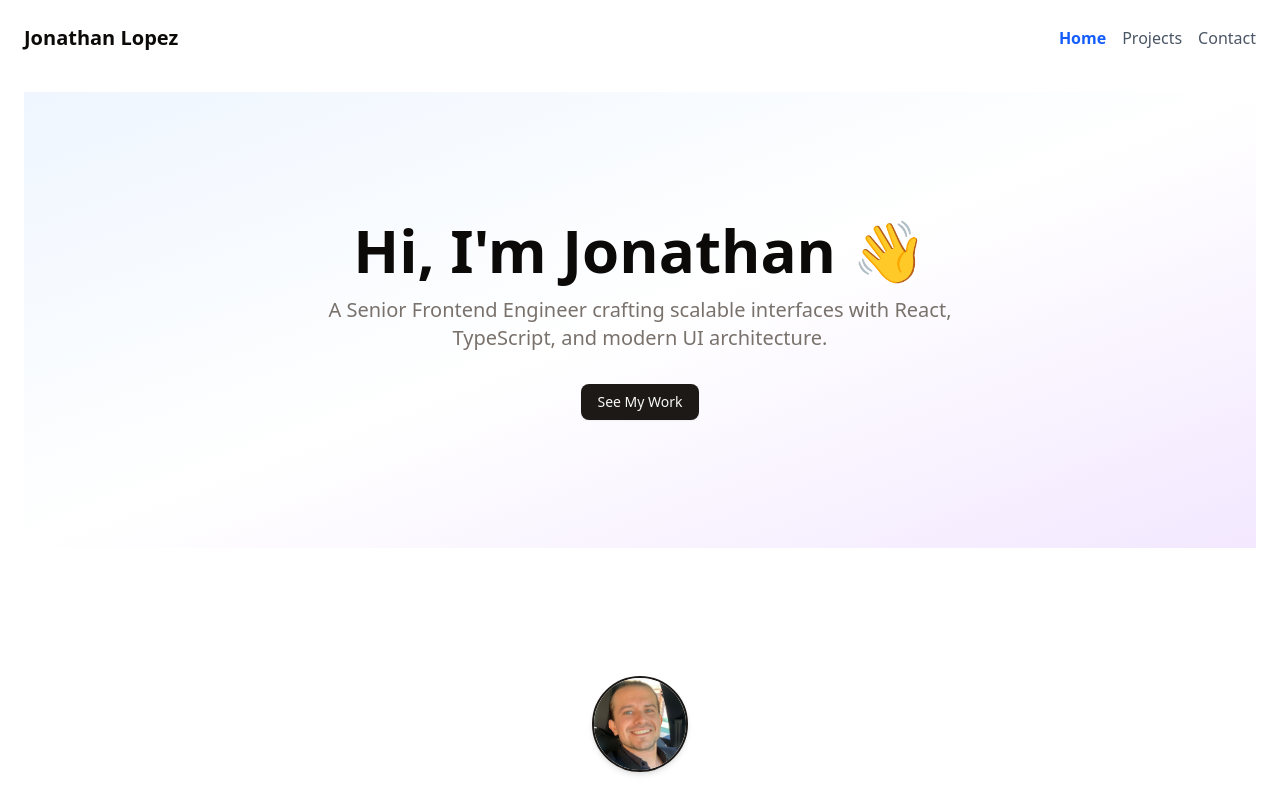
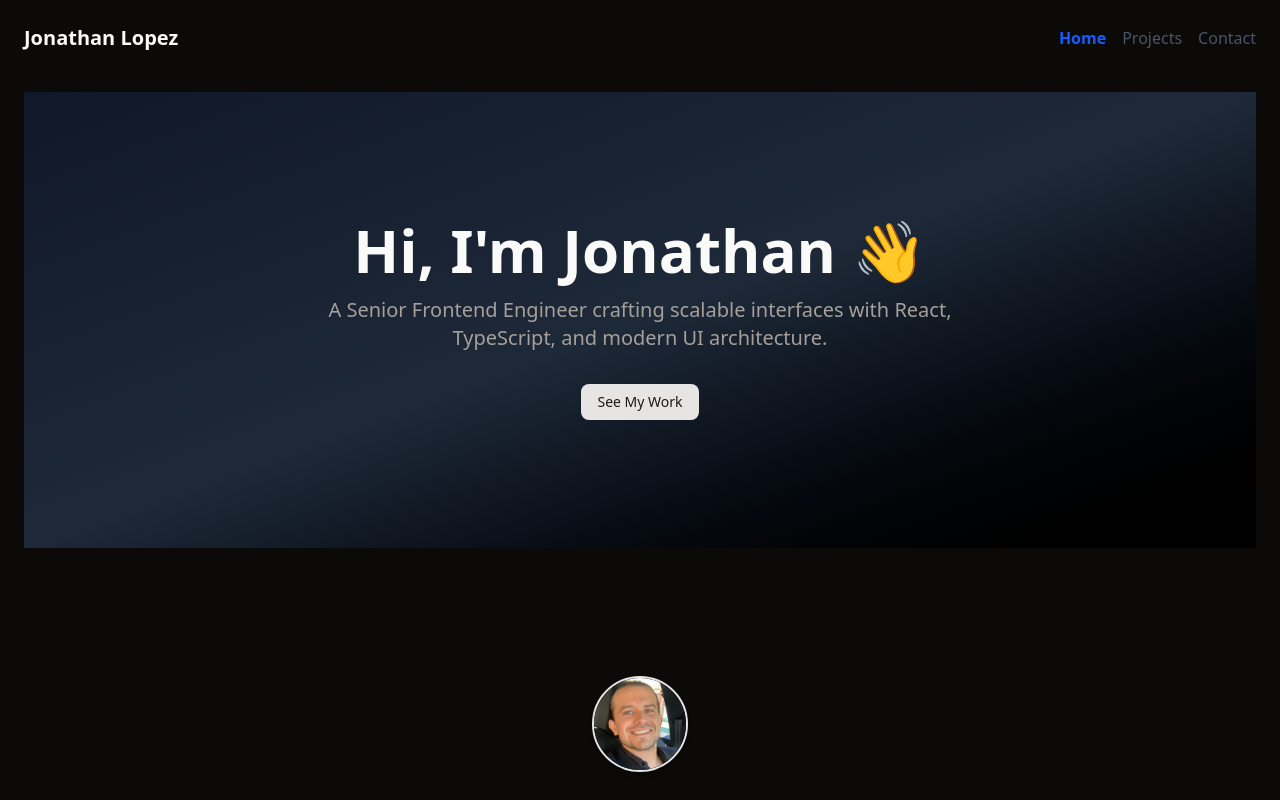
Before and after one commit to JonaLGarza/porfolio, a React (Vite) app: page / in a window 1280 px wide. Shown: the top 800 px of the page. Built offline with nearby package versions, Linux system fonts and the light colour scheme.

Commit message:
routed theme provider to main file

```diff
--- a/src/main.tsx
+++ b/src/main.tsx
@@ -3,11 +3,14 @@ import ReactDOM from "react-dom/client";
 import App from "./App";
 import "./styles/global.css";
 import { HelmetProvider } from "react-helmet-async";
+import { ThemeProvider } from "next-themes";
 
 ReactDOM.createRoot(document.getElementById("root")!).render(
   <React.StrictMode>
     <HelmetProvider>
-      <App />
+      <ThemeProvider attribute="class" defaultTheme="dark" enableSystem={false}>
+        <App />
+      </ThemeProvider>
     </HelmetProvider>
   </React.StrictMode>
 );
```
